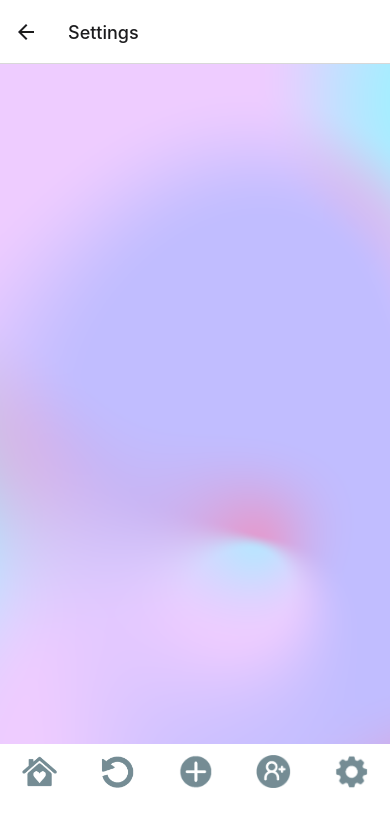
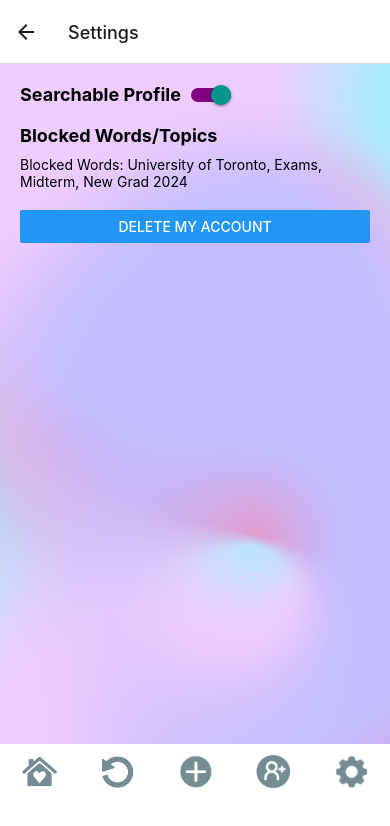
Before and after one commit to majdaloj/MemoryLane, a React Native app in the folder mobile/: screen /Settings in a window 390 px wide. Shown: the top 826 px of the page. Built offline with nearby package versions, Linux system fonts and the light colour scheme.

Commit message:
completed settings

```diff
--- a/mobile/components/Settings.js
+++ b/mobile/components/Settings.js
@@ -1,7 +1,7 @@
 import React from 'react';
 import { useState, useEffect } from 'react';
 import { useNavigation } from '@react-navigation/native';
-import { View, Text, Image, TouchableOpacity, Header } from 'react-native';
+import { View, Text, TouchableOpacity, Image, Switch, Button, Alert, ScrollView } from 'react-native';
 
 const CustomTabBarButton = ({ label, icon, onPress }) => (
   <TouchableOpacity onPress={onPress} style={{ alignItems: 'center' }}>
@@ -12,6 +12,10 @@ const CustomTabBarButton = ({ label, icon, onPress }) => (
 
 const Settings = () => {
   const navigation = useNavigation();
+
+  const goToSignup = () => {
+  navigation.navigate('Signup');
+  }
 
   const goToMain = () => {
   navigation.navigate('Main');
@@ -48,6 +52,30 @@ const Settings = () => {
     setRandomImageSource(imageSources[randomIndex]);
   };
 
+  const [searchableProfile, setSearchableProfile] = useState(true);
+  const [blockedWords, setBlockedWords] = useState(['University of Toronto', 'Exams', 'Midterm', 'New Grad 2024']);
+  const [deleteAccountLoading, setDeleteAccountLoading] = useState(false);
+
+  const handleToggleSearchableProfile = () => {
+    setSearchableProfile(!searchableProfile);
+  };
+
+  const handleBlockedWordsChange = (newBlockedWords) => {
+    setBlockedWords(newBlockedWords);
+  };
+
+  const handleDeleteAccount = () => {
+    setDeleteAccountLoading(true);
+
+    setTimeout(() => {
+      setDeleteAccountLoading(false);
+      Alert.alert('Account Deleted', 'Your account has been successfully deleted.', [
+        { text: 'OK',
+          onPress: () => { navigation.navigate('Signup');},},
+      ]);
+    }, 2000);
+  };
+
   return (
     <View style={{ flex: 1 }}>
       {randomImageSource && (
@@ -58,7 +86,30 @@ const Settings = () => {
         />
       )}
 
+    <ScrollView style={{ padding: 20 }}>
+      <View style={{ flexDirection: 'row', alignItems: 'center', marginBottom: 20}}>
+        <Text style={{ fontSize: 18, fontWeight: 'bold', marginRight: 10 }}>Searchable Profile</Text>
+        <Switch
+          value={searchableProfile}
+          onValueChange={handleToggleSearchableProfile}
+          trackColor={{ false: '#9e9e9e', true: 'purple' }}
+          thumbColor={searchableProfile ? 'white' : 'purple'}
+        />
+      </View>
 
+      <View style={{ marginBottom: 20, justifyContent: 'center'}}>
+        <Text style={{ fontSize: 18, fontWeight: 'bold', marginBottom: 10 }}>Blocked Words/Topics</Text>
+        <Text>Blocked Words: {blockedWords.join(', ')}</Text>
+      </View>
+
+      <View style={{ marginBottom: 20 }}>
+        <Button
+          title={deleteAccountLoading ? 'Deleting...' : 'Delete My Account'}
+          onPress={handleDeleteAccount}
+          disabled={deleteAccountLoading}
+        />
+      </View>
+    </ScrollView>
 
 
     <View style={{ flexDirection: 'row', justifyContent: 'space-around', paddingVertical: 10, backgroundColor: 'white', position: 'absolute', bottom: 0, width: '100%', backgroundColor: 'white', height: 100 }}>
--- a/mobile/components/Signup.js
+++ b/mobile/components/Signup.js
@@ -1,8 +1,15 @@
 import React from 'react';
 import { useState, useEffect } from 'react';
 import { View, Text, TextInput, TouchableOpacity, StyleSheet, Image } from 'react-native';
+import { useNavigation } from '@react-navigation/native';
 
 const Signup = () => {
+  const navigation = useNavigation();
+
+  const goToLogin = () => {
+    navigation.navigate('Login');
+  };
+
   const [username, setUsername] = useState('');
   const [password, setPassword] = useState('');
   const [name, setName] = useState('');
@@ -66,6 +73,10 @@ const Signup = () => {
         <TouchableOpacity onPress={handleSignup} style={styles.signupButton}>
           <Text style={styles.signupButtonText}>Sign Up</Text>
         </TouchableOpacity>
+
+        <TouchableOpacity onPress={goToLogin} style={{ marginTop: 10 }}>
+          <Text style={{ color: 'gray', textAlign: 'center' }}>Already have an account? Log in</Text>
+        </TouchableOpacity>
       </View>
     </View>
   );
```
